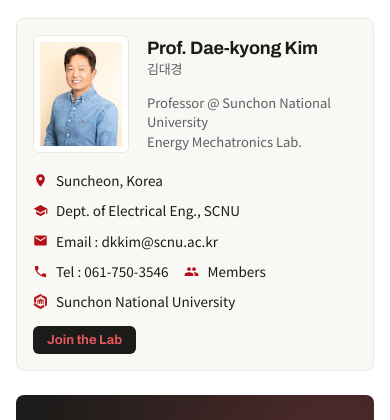
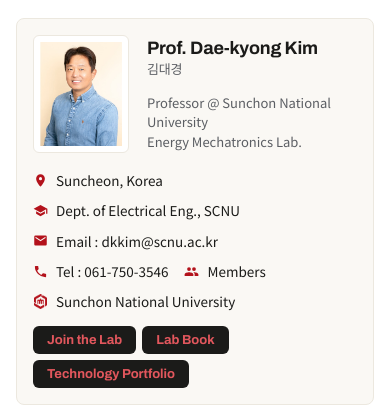
Before and after one commit to energy-mecha/e-mecha, a plain HTML site: page index.html in a window 390 px wide. Shown: the part 69-489 px from the top of the page. Drawn offline with Linux system fonts and the light colour scheme.

Commit message:
v1.24: add Lab Book and Technology Portfolio badges to the sidebar
Two badges next to "Join the Lab" under the professor's profile,
shown on every page that has the sidebar.

Co-Authored-By: Claude Opus 5.5 <noreply@anthropic.com>

```diff
--- a/assets/css/style.css
+++ b/assets/css/style.css
@@ -103,7 +103,8 @@ html[data-lang="en"] body { word-break: normal; overflow-wrap: break-word; }
 .author__urls svg { width: 15px; height: 15px; flex: none; color: var(--accent); }
 .ico-scnu { width: 15px; height: 15px; flex: none; background: var(--accent);
   -webkit-mask: url(../img/emblem.png) center / contain no-repeat; mask: url(../img/emblem.png) center / contain no-repeat; }
-.sidebar .side-cta { display: inline-block; margin-top: 16px; background: var(--ink); color: var(--accent-2); font: 700 13px var(--font-head); padding: 7px 14px; border-radius: 6px; }
+.sidebar .side-ctas { display: flex; flex-wrap: wrap; gap: 6px; margin-top: 16px; }
+.sidebar .side-cta { display: inline-block;background: var(--ink); color: var(--accent-2); font: 700 13px var(--font-head); padding: 7px 14px; border-radius: 6px; }
 .sidebar .side-cta:hover { background: var(--accent); color: #fff; }
 
 /* ---------- page title (sub pages) ---------- */
@@ -418,9 +419,9 @@ main ol li.pub .pub-title a, main ol li.pub a.badge { border-bottom: 0; text-dec
   .author__avatar { grid-row: span 2; max-width: 96px; }
   .author__name { margin-top: 0; }
   .author__bio { margin: 2px 0 0; }
-  .author__urls, .sidebar .side-cta { grid-column: 1 / -1; }
+  .author__urls, .sidebar .side-ctas { grid-column: 1 / -1; }
   .author__urls { display: flex; flex-wrap: wrap; gap: 4px 16px; margin-top: 8px; }
-  .sidebar .side-cta { justify-self: start; margin-top: 6px; }
+  .sidebar .side-ctas { margin-top: 6px; }
   .profile, .ra-head, .footer-grid { grid-template-columns: 1fr; }
   .profile-photo { max-width: 240px; }
 }
--- a/assets/js/main.js
+++ b/assets/js/main.js
@@ -104,7 +104,11 @@
       <li>${ico("people")} <a href="members.html">Members</a></li>
       ${L.links.map((l) => `<li>${l.icon === "scnu" ? '<span class="ico-scnu" aria-hidden="true"></span>' : ico("link")} <a href="${esc(l.url)}" target="_blank" rel="noopener">${T(l.label)}</a></li>`).join("")}
     </ul>
-    <a class="side-cta" href="index.html#join">Join the Lab</a>`;
+    <div class="side-ctas">
+      <a class="side-cta" href="index.html#join">Join the Lab</a>
+      <a class="side-cta" href="book.html">Lab Book</a>
+      <a class="side-cta" href="portfolio.html">Technology Portfolio</a>
+    </div>`;
   const mainEl = $("#main");
   const layout = document.createElement("div");
   layout.className = "layout";
```
Also changed, not shown: 1 other file.
